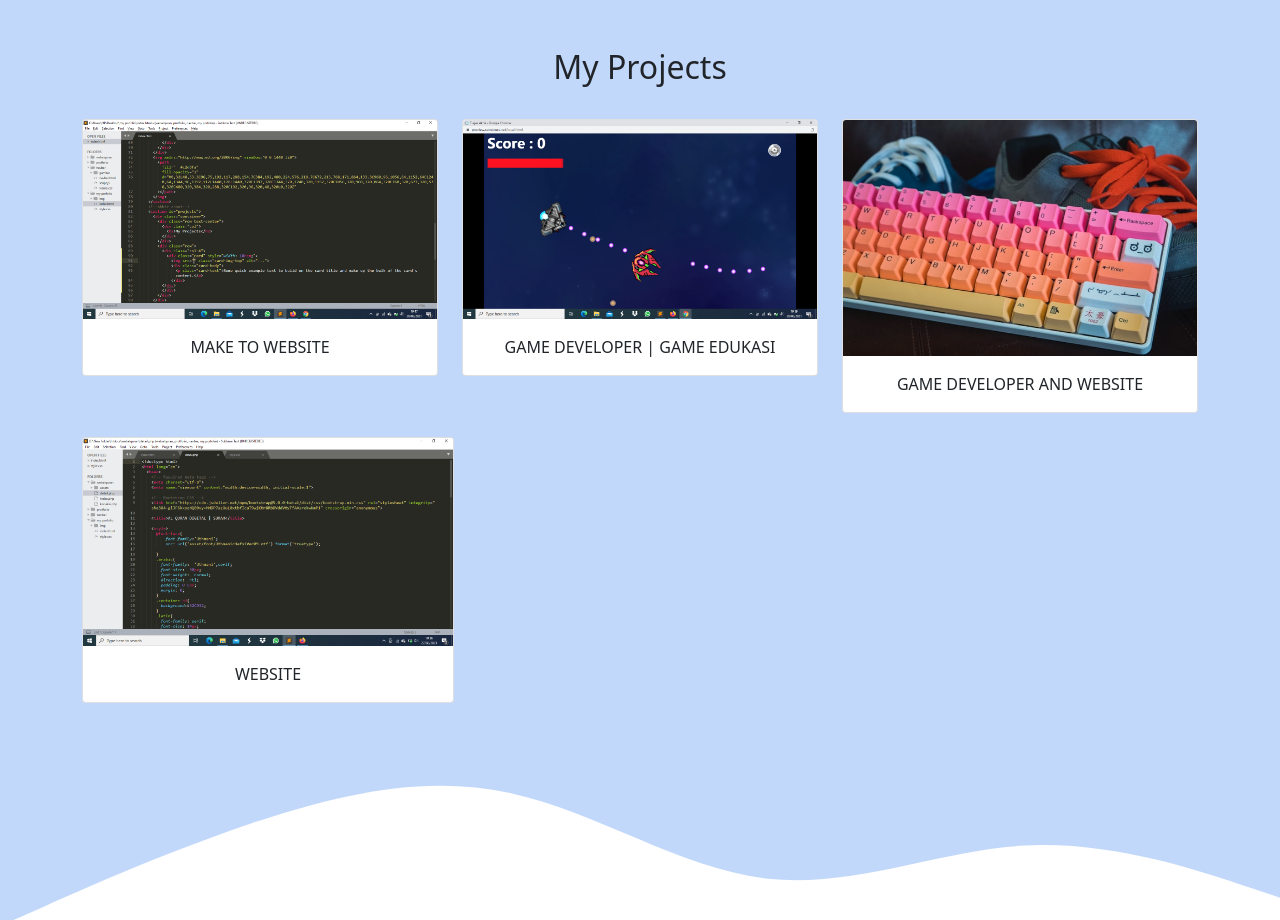
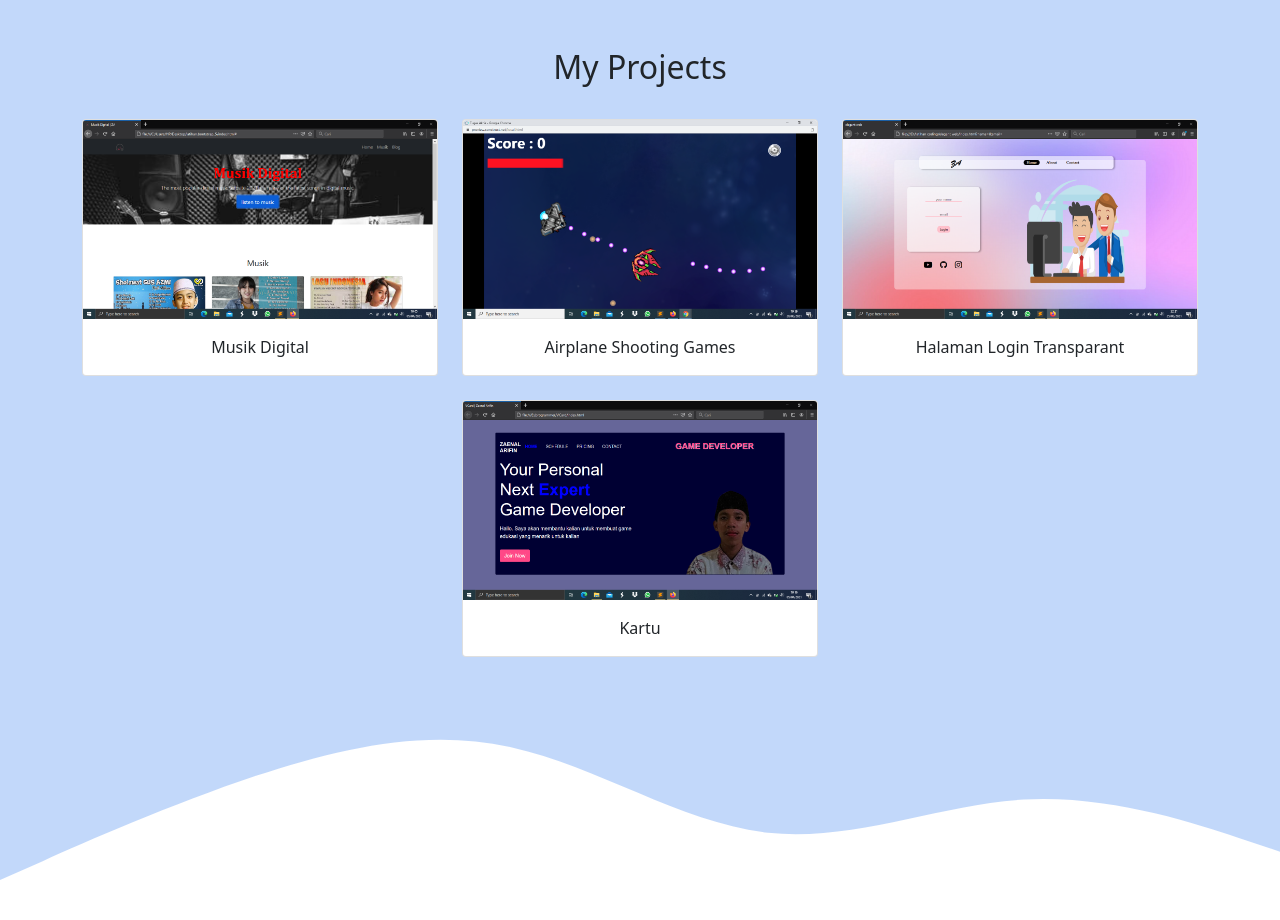
Before and after one commit to zaenalrfn/zaenalarifin.github.io, a plain HTML site: page index.html in a window 1280 px wide. Shown: the part 1400-2320 px from the top of the page. Drawn offline with nearby package versions, Linux system fonts and the light colour scheme.

Commit message:
merubah card project

```diff
--- a/index.html
+++ b/index.html
@@ -96,9 +96,9 @@
         <div class="row">
           <div class="col-md-4 mb-4">
             <div class="card" data-aos="zoom-in">
-              <img src="img/projects/1.png" class="card-img-top" alt="projects 1" />
+              <img src="img/projects/5.png" class="card-img-top" alt="projects 1" />
               <div class="card-body">
-                <p class="card-text text-center">MAKE TO WEBSITE</p>
+                <p class="card-text text-center">Musik Digital</p>
               </div>
             </div>
           </div>
@@ -106,24 +106,26 @@
             <div class="card" data-aos="zoom-in">
               <img src="img/projects/2.png" class="card-img-top" alt="projects 2" />
               <div class="card-body">
-                <p class="card-text text-center">GAME DEVELOPER | GAME EDUKASI</p>
+                <p class="card-text text-center">Airplane Shooting Games</p>
               </div>
             </div>
           </div>
           <div class="col-md-4 mb-4">
             <div class="card" data-aos="zoom-in">
-              <img src="img/projects/3.jpg" class="card-img-top" alt="projects 3" />
+              <img src="img/projects/glass.png" class="card-img-top" alt="projects 3" />
               <div class="card-body">
-                <p class="card-text text-center">GAME DEVELOPER AND WEBSITE</p>
+                <p class="card-text text-center">Halaman Login Transparant</p>
               </div>
             </div>
           </div>
         </div>
-        <div class="col-md-4 mb-4">
-          <div class="card" data-aos="zoom-in" data-aos-duration="4000000">
-            <img src="img/projects/4.png" class="card-img-top" alt="projects 4" />
-            <div class="card-body">
-              <p class="card-text text-center">WEBSITE</p>
+        <div class="row justify-content-center">
+          <div class="col-md-4 mb-4 justify-content-center">
+            <div class="card" data-aos="zoom-in" data-aos-duration="4000000">
+              <img src="img/projects/vcard.png" class="card-img-top" alt="projects 4" />
+              <div class="card-body">
+                <p class="card-text text-center">Kartu</p>
+              </div>
             </div>
           </div>
         </div>
```
Also changed, not shown: img/projects/1.png (deleted), img/projects/5.png (added), img/projects/glass.png (added), img/projects/vcard.png (added).
